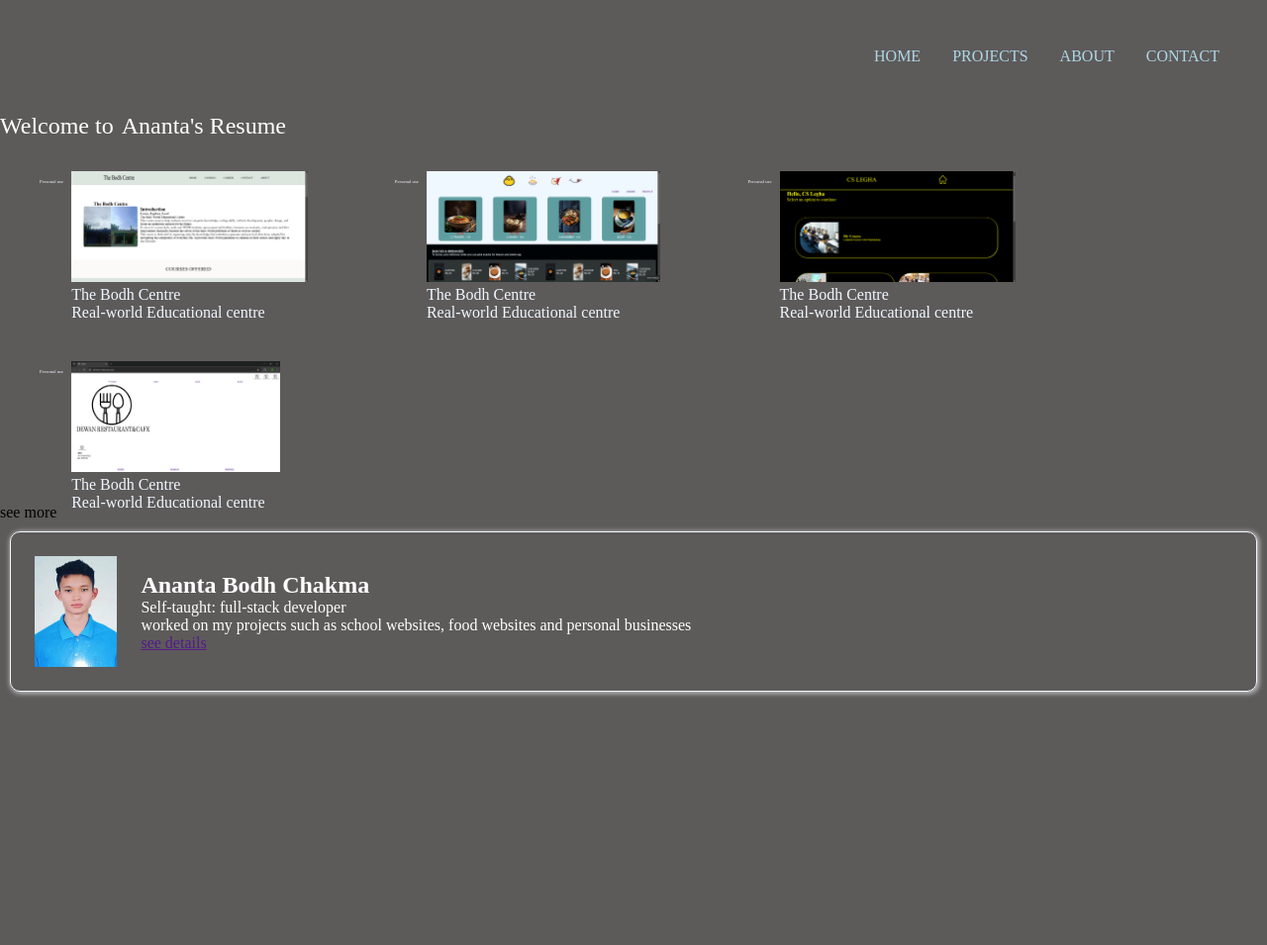
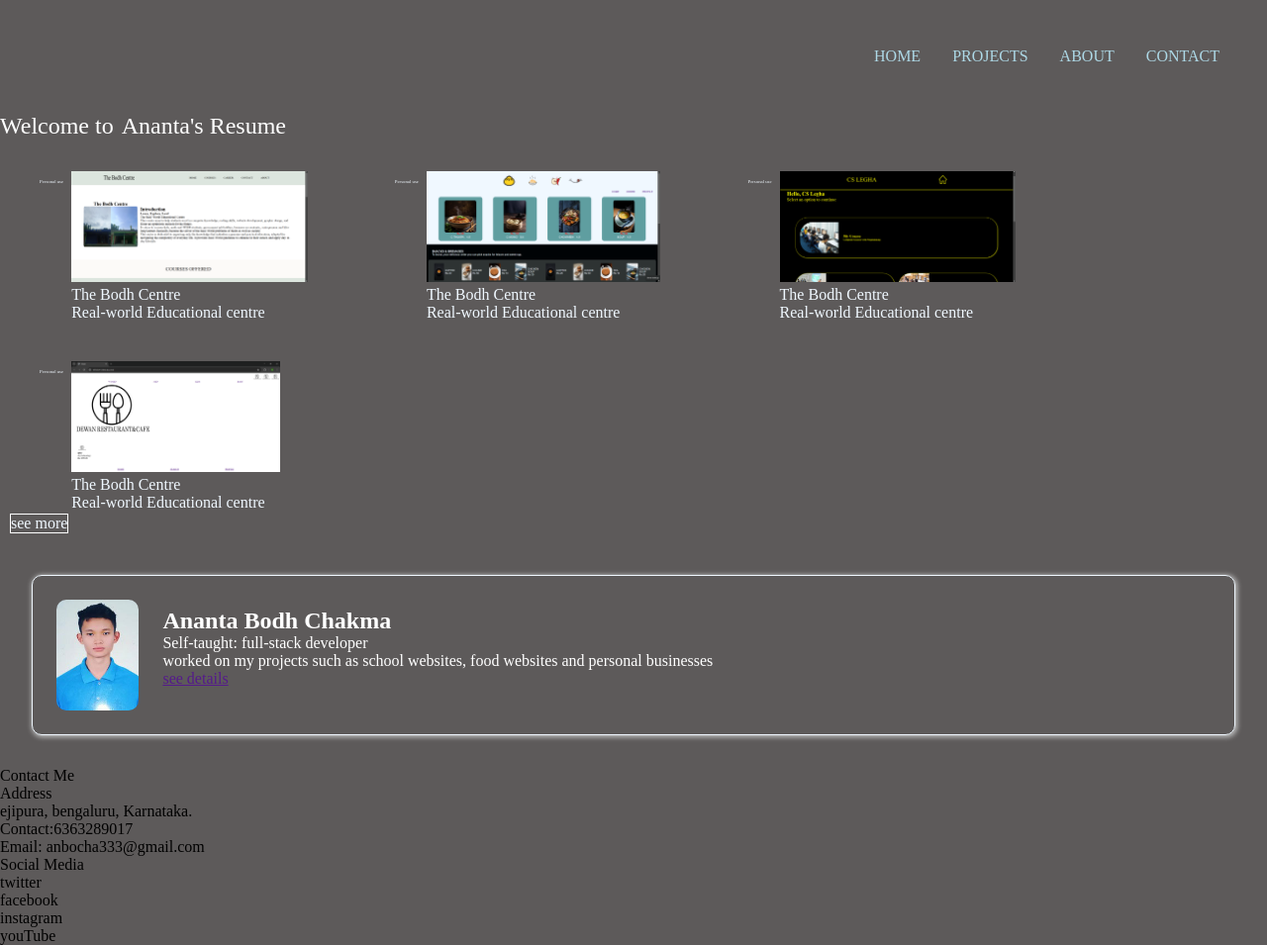
Before and after one commit to ananta-bodh/ananta, a plain HTML site: page index.html in a window 1280 px wide. Shown: the whole page at 99% size. Before the commit the page ends 800 px from the top, so only its background shows below. Drawn offline with Linux system fonts and the light colour scheme.

Commit message:
contact and about

```diff
--- a/css/style.css
+++ b/css/style.css
@@ -67,21 +67,22 @@ header{
     text-decoration: none;
     color: aliceblue;
 }
-.a-p
-.more-project{
-    padding: 1rem;
-    display: inline;
-    border: 1px solid black;
+.see-more{
+    padding: 10px;
+    display: inline-block;
+}
+.more-p{
+    text-align: center;
+    color: aliceblue;
+    border: 1px solid white;
 }
 
 
 /*-----------about me----------*/
 .about{
-    margin: 10px;
+    margin: 2rem;
     padding: 1.5rem;
     display: flex;
-    justify-content: left;
-    align-items: center;
     gap: 1rem;
     border: 1px solid aliceblue;
     border-radius: 10px;
@@ -92,16 +93,32 @@ header{
 }
 .about-img img{
     height: 100%;
+    border-radius: 10px;
 }
 .about-text{
     padding: 0.5rem;
     color: white;
 }
-.name
-.profile
-.info
-.details{
-    color: wheat;
+
+
+/*-----------contact me----------*/
+.contact
+.contact-sec{
+    display: flex;
+    justify-content: space-evenly;
 }
-/*-----------contact me----------*/
+
+.sec-content1
+.address
+.add-text
+
+.sec-content2
+.sec-contact
+.email
+
+.sec-content3
+.media
+.media-links{
+    display: flex;
+}
 /*-----------footer----------*/
--- a/index.html
+++ b/index.html
@@ -77,7 +77,7 @@
             </div>
         </div>
     </main>
-    <div class="more-project">
+    <div class="see-more">
         <p class="more-p">see more</p>
     </div>
 
@@ -97,7 +97,28 @@
 
 
     <!-----------contact me---------->
-
+    <p class="contact">Contact Me</p>
+    <section class="contact-sec">
+        <div class="sec-content1">
+            <p class="address">Address</p>
+            <p class="add-text">
+                ejipura, bengaluru, Karnataka.
+            </p>
+        </div>
+        <div class="sec-content2">
+            <p class="sec-contact">Contact:6363289017</p>
+            <p class="email">Email: anbocha333@gmail.com</p>
+        </div>
+        <div class="sec-content3">
+            <p class="media">Social Media</p>
+            <div class="media-links">
+                <p>twitter</p>
+                <p>facebook</p>
+                <p>instagram</p>
+                <p>youTube</p>
+            </div>
+        </div>
+    </section>
     <!-----------footer---------->
 </body>
 </html>
```
